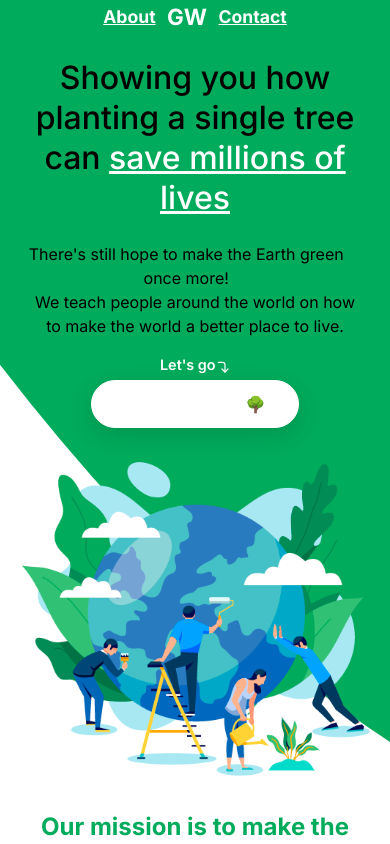
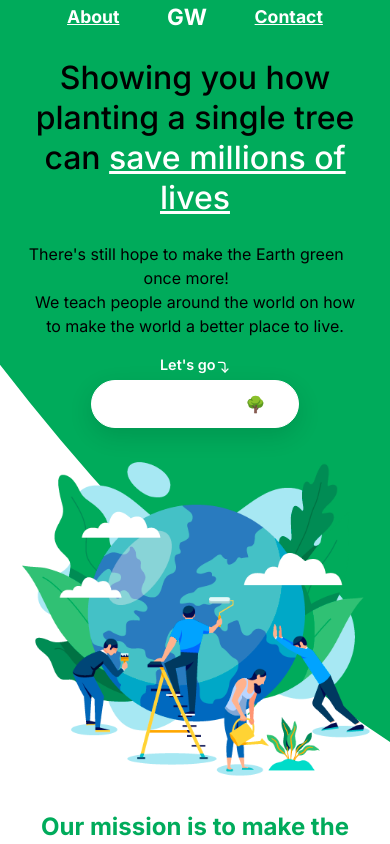
Before and after one commit to awkren/green-world, a React (Create React App) app: page / in a window 390 px wide. Shown: the top 844 px of the page. Built offline with nearby package versions, Linux system fonts and the light colour scheme; the HTML template or start-up script is replaced by a standard one.

Commit message:
increased width in mobile header

```diff
--- a/src/page-structure/Header.jsx
+++ b/src/page-structure/Header.jsx
@@ -5,14 +5,14 @@ export default function Header(){
 
   return (
     <section className='wrapper'>
-      {/* mobile nav */}
+      {/* desktop nav */}
       <nav className='nav-desktop flex w-[50%] justify-around m-auto items-center'>
         <p className='text-[1.5rem] text-white font-bold underline'>About Us</p>
         <p className=' text-white font-bold tlogo text-[2rem]'>Green World</p>
         <p className='text-[1.5rem] text-white font-bold underline'>Contact Us</p>
       </nav>
-      {/* desktop nav */}
-      <nav className='nav-mobile flex w-[50%] justify-around m-auto items-center'>
+      {/* mobile nav */}
+      <nav className='nav-mobile flex w-[90%] justify-evenly m-auto items-center'>
         <p className='text-[1.1rem] text-white font-bold underline'>About</p>
         <p className='text-[1.4rem] text-white font-bold'>GW</p>
         <p className='text-[1.1rem] text-white font-bold underline'>Contact</p>
```
